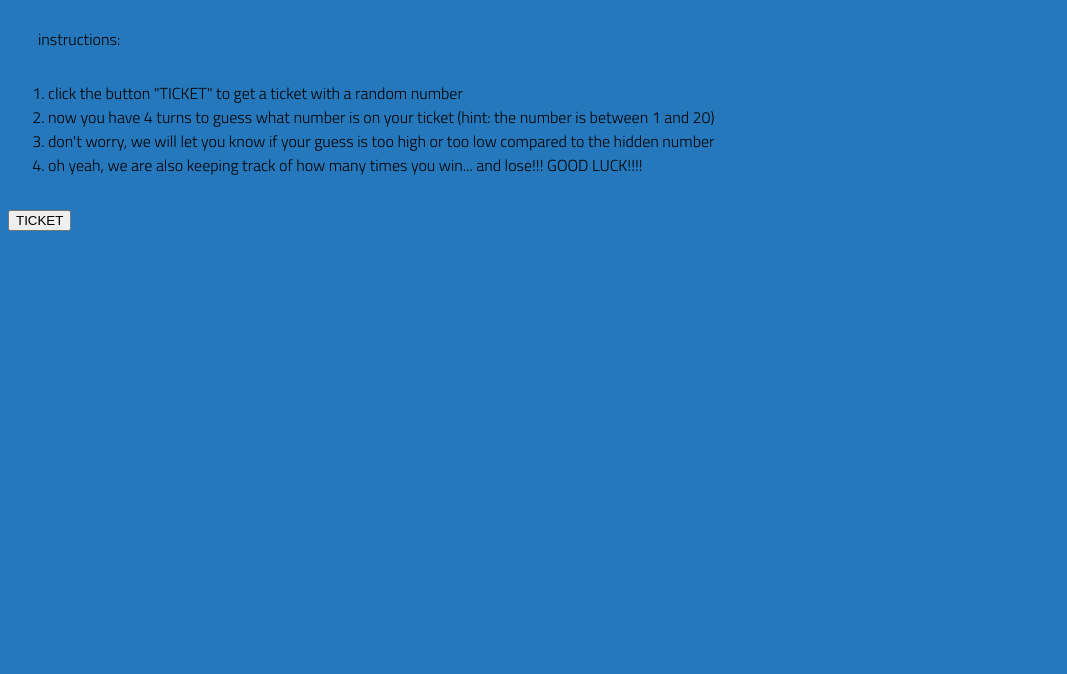
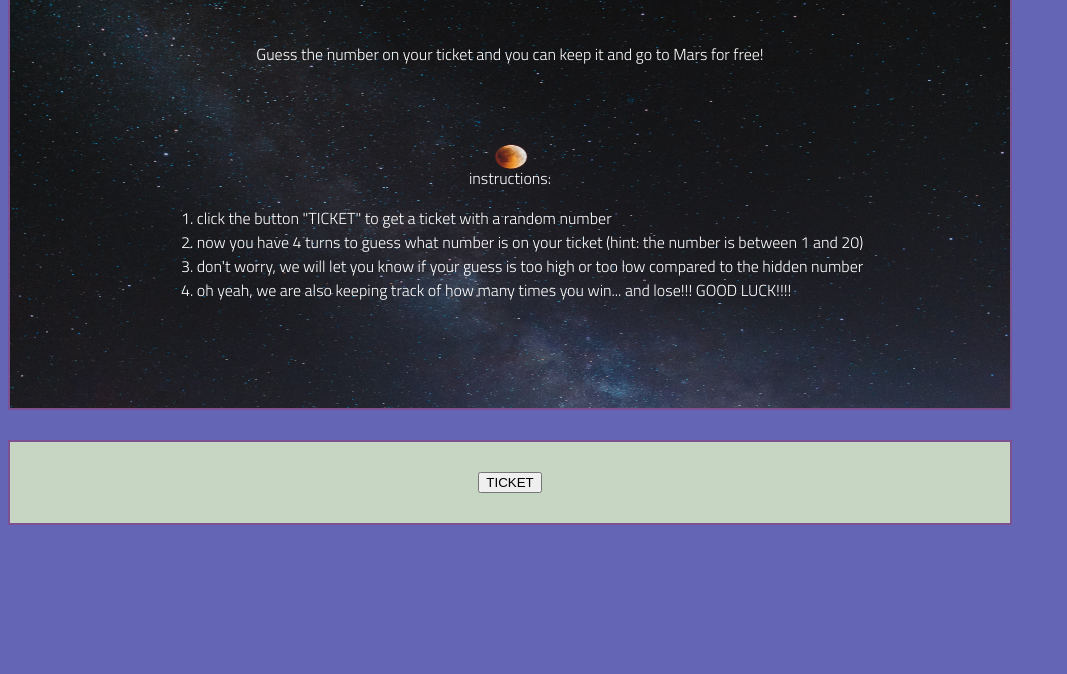
Before and after one commit to benwaples/lab-02-guess-number, a plain HTML site: page index.html in a window 1280 px wide. Shown: the part 126-800 px from the top of the page, without its empty margins (0-1067 px from the left). Drawn offline with Linux system fonts and the light colour scheme.

Commit message:
changed style and layout of HTML

```diff
--- a/index.html
+++ b/index.html
@@ -13,9 +13,10 @@
 </head>
 
 <body>
+    <section class="mars">
         <h1>Ticket to Mars</h1>
         <p>Guess the number on your ticket and you can keep it and go to Mars for free!</p>
-   <p>instructions:
+        <p class="instructions">instructions:
             <ol>
                 <li>click the button "TICKET" to get a ticket with a random number</li>
                 <li>now you have 4 turns to guess what number is on your ticket (hint: the number is between 1 and 20)</li>
@@ -23,13 +24,14 @@
                 <li>oh yeah, we are also keeping track of how many times you win... and lose!!! GOOD LUCK!!!!</li>
             </ol>
         </p>
-   <div class="gameMain">
+    </section>
+   <section class="gameMain">
         <button class="getTicket">TICKET</button>
         <input class="guessNumber hidden" placeholder="Become an Astronaut" type="number">
+        <span class="tooHighOrLow hidden"></span>
+        <span class="remainingGuesses hidden"> Remaining Guesses</span>
         <button class="submitGuess hidden">SUBMIT GUESS</button>
-        <span class="remainingGuesses hidden"> Remaining Guesses</span>
-        <span class="tooHighOrLow hidden"></span>
-    </div>
+   </section>
     <div class="winToLose">
         <button class="playAgain hidden">Try again?</button>
         <span class="gamesWon"></span>
--- a/styles/style.css
+++ b/styles/style.css
@@ -1,11 +1,17 @@
 
 body {
     /* https://coolors.co/generate and click export -> scss to get the colors to copy and paste below*/
-    --color1: hsla(349, 69%, 76%, 1);
+    /* --color1: hsla(349, 69%, 76%, 1);
     --color2: hsla(207, 67%, 44%, 1);
     --color3: hsla(200, 61%, 56%, 1);
     --color4: hsla(187, 41%, 94%, 1);
-    --color5: hsla(170, 28%, 95%, 1);
+    --color5: hsla(170, 28%, 95%, 1); */
+
+    --color1: hsla(281, 29%, 44%, 1);
+    --color2: hsla(239, 35%, 55%, 1);
+    --color3: hsla(203, 8%, 65%, 1);
+    --color4: hsla(106, 20%, 78%, 1);
+    --color5: hsla(106, 17%, 80%, 1);
 
     /* --color1: hsla(45, 86%, 83%, 1);
     --color2: hsla(135, 65%, 98%, 1);
@@ -30,6 +36,23 @@ main {
     margin-bottom: calc(var(--footer-height));
 }
 
+.mars{
+    background-image: url(../photos/mohammad-alizade-yYSXgCI1jP8-unsplash.jpg);
+    background-size: 100% 100%;
+    color: white;
+    display: flex;
+}
+
+.instructions {
+    align-self: left;
+    padding-top: 40px;
+    padding-bottom: 0px;
+    margin-bottom: 0px;
+}
+
+.gamesWon {
+    background-color: var(--color4);
+}
 section {
     background-color: var(--color5);
     width: 1000px;
```
Also changed, not shown: photos/mohammad-alizade-yYSXgCI1jP8-unsplash.jpg (added). Lines whose indentation alone changed are shown as unchanged.
